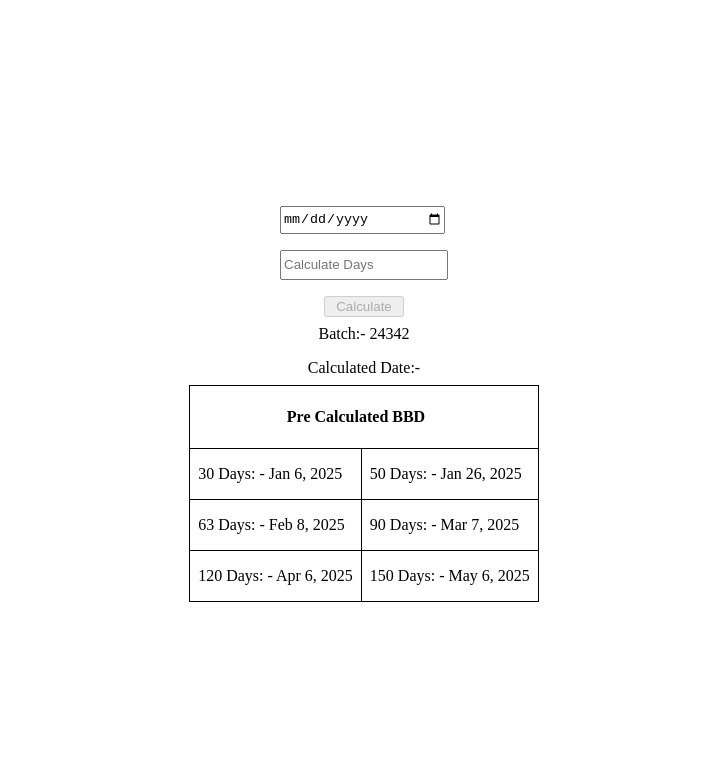
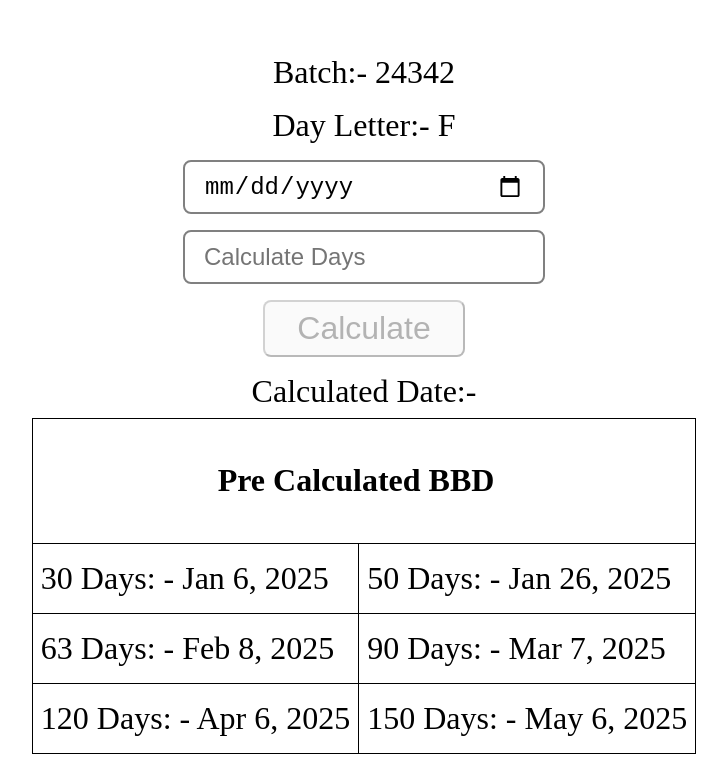
Before and after one commit to VishwashPrajapati/bbdfinder, an Angular app: page / in a window 1280 px wide. Shown: the top 774 px of the page, without its empty margins (276-1003 px from the left). Built offline with nearby package versions, Linux system fonts and the light colour scheme.

Commit message:
new added day letter

```diff
--- a/src/app/app.component.html
+++ b/src/app/app.component.html
@@ -1,6 +1,9 @@
 <div class="main_wrap">
   <div class="main">
     <div class="main_body">
+      <p>Batch:- {{ year }}{{ daycount }}<br /></p>
+      <p>Day Letter:- {{ dayLetter }}<br /></p>
+
       <form [formGroup]="myForm" (ngSubmit)="result()">
         <div class="sec">
           <input
@@ -24,7 +27,6 @@
         </button>
       </form>
 
-      <p>Batch:- {{ year }}{{ daycount }}<br /></p>
       <p>Calculated Date:- {{ calDya | date }}</p>
 
       <table>
--- a/src/app/app.component.scss
+++ b/src/app/app.component.scss
@@ -1,6 +1,10 @@
 .main {
   width: 100%;
   height: auto;
+  font-size: 2rem;
+  @media (max-width:768px) {
+    font-size: 1.5rem;
+  }
 }
 .main_body {
   width: 100%;
@@ -26,14 +30,27 @@ form {
   justify-content: center;
 }
 button {
-  margin: 0 auto;
+  margin: 0.5rem auto;
   margin-top: 0.5rem;
-  width: 5rem;
+  font-size: 2rem;
+  border-radius: 0.5rem;
+
+  @media (max-width:768px) {
+    font-size: 1.5rem;
+  }
+  padding: 0.5rem 2rem;
 }
 input {
-  width: 10rem;
+  width: 20rem;
   height: 1.5rem;
   margin-block: 0.5rem;
+  padding: 0.8rem 1.2rem;
+  border: 2px solid gray;
+  font-size: 1.5rem;
+  border-radius: 0.5rem;
+  @media (max-width:768px) {
+    font-size: 1rem;
+  }  color: black;
 }
 
 table,
--- a/src/app/app.component.ts
+++ b/src/app/app.component.ts
@@ -18,19 +18,27 @@ export class AppComponent {
   oneTwoDays: any | undefined;
   oneFiveDays: any | undefined;
   calDya: any | undefined;
+  today: any | undefined;
+
+  days = ["Mon", "Tue", "Wed", "Thu", "Fri", "Sat", "Sun"];
+  letter = ["A", "B", "C", "D", "E", "F", "G"];
+  dayLetter = "";
+
 
   myForm: FormGroup;
 
   constructor(private fb: FormBuilder) {
+    this.today = new Date();
+
     this.myForm = this.fb.group({
-      dateValue: ['', Validators.required],
+      dateValue: [this.today, Validators.required],
       numberValue: ['', Validators.required],
     });
-    var todayDate = new Date();
-    console.log('todayDate', todayDate);
-    this.getData(todayDate);
+    this.dayLetter = this.letter[this.days.findIndex((x) => x === this.today.toString().split(" ")[0])]
+
+    this.getData(this.today);
   }
-  OnInit() {}
+  OnInit() { }
 
   result() {
     const formsValues = this.myForm.value;
@@ -47,6 +55,7 @@ export class AppComponent {
     this.year = Number(new Date(data).getFullYear().toString().substr(-2));
     var startdate = new Date('Jan 01,' + this.year);
     var currDate = new Date(data);
+    console.log("new data ", currDate.getDate())
     var untilltime = currDate.getTime() - startdate.getTime();
 
     this.thirteeDays = this.getFixedDate(currDate, 30);
```
